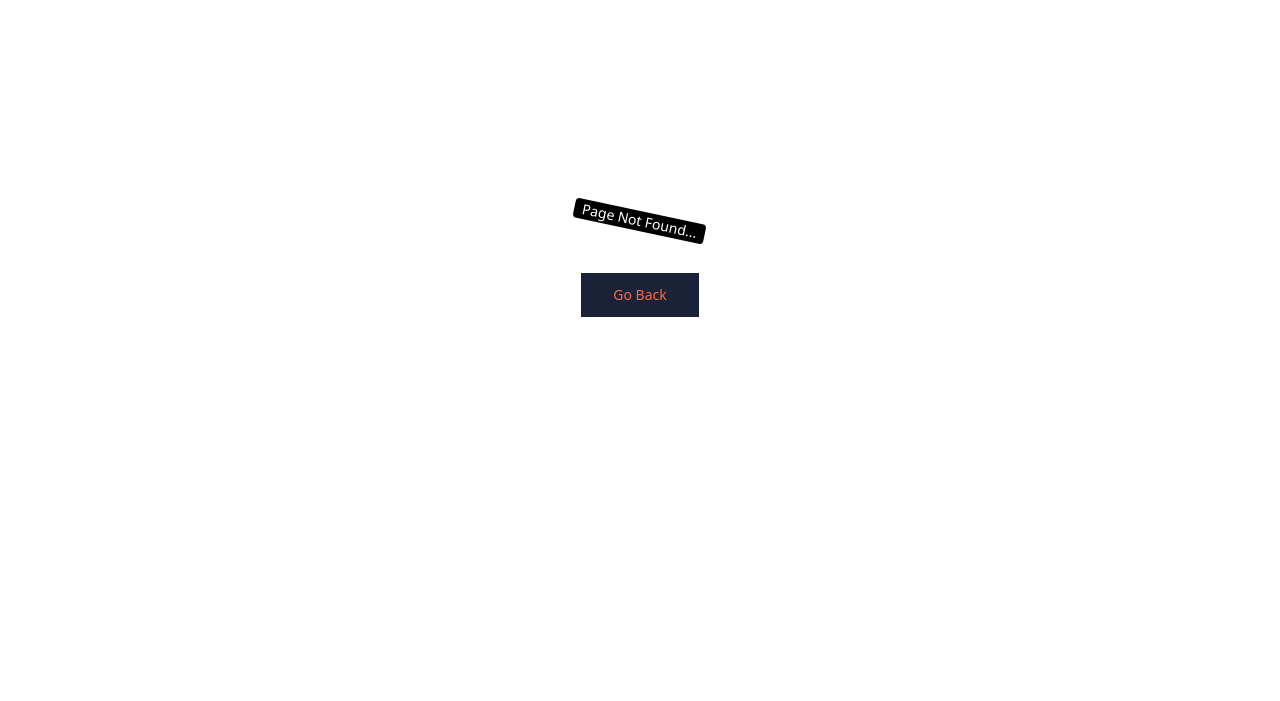
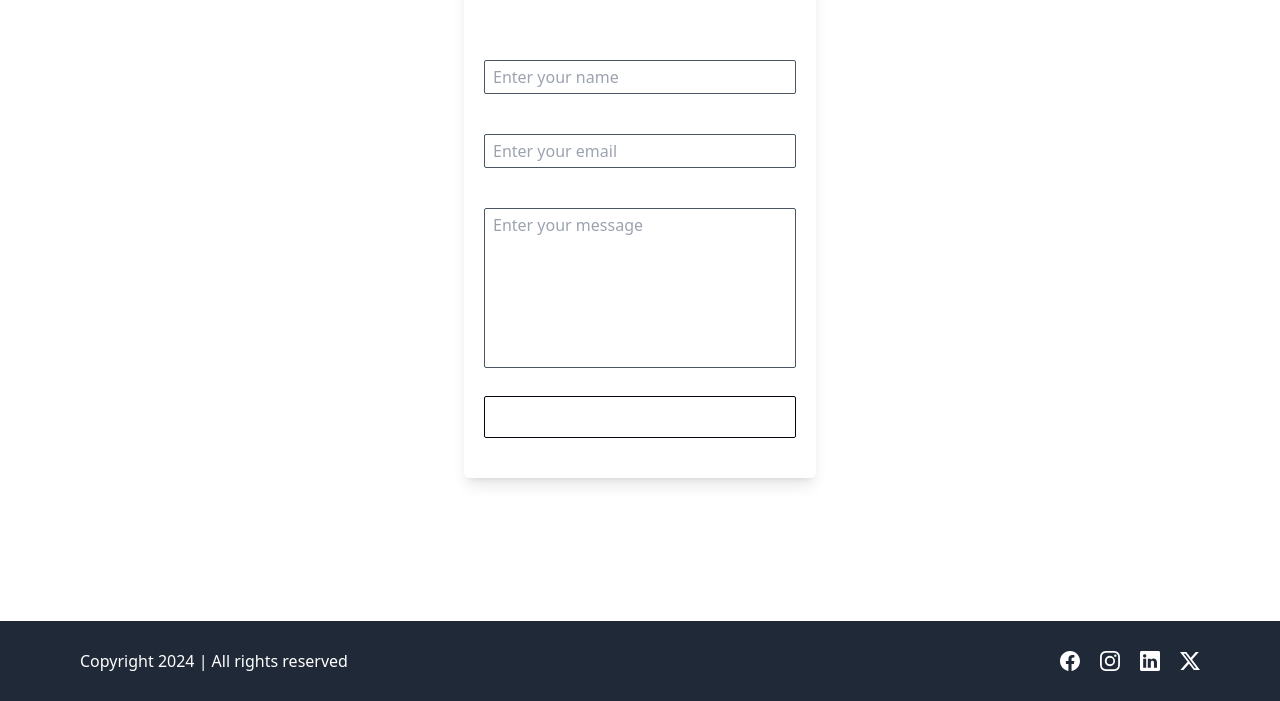
Before and after one commit to abhishekreddywadi/lms-frontend, a React (Vite) app: page /contact in a window 1280 px wide. Before the commit this address had no page. Shown: the part 179-880 px from the top of the page. Before the commit the page ends 800 px from the top, so only its background shows below. Built offline with nearby package versions, Linux system fonts and the light colour scheme.

Commit message:
Added contact us page

```diff
--- a/src/App.jsx
+++ b/src/App.jsx
@@ -8,6 +8,7 @@ import HomePage from "../src/pages/HomePage";
 import Footer from "./components/Footer";
 import HomeLayout from "./Layouts/HomeLayout";
 import AboutUs from "./pages/AboutUs";
+import Contact from "./pages/Contact";
 import CourseList from "./pages/courses/CourseList";
 import Login from "./pages/Login";
 import NotFound from "./pages/NotFound";
@@ -23,6 +24,7 @@ function App() {
         <Route path="/" element={<HomePage />}></Route>
         <Route path="/about" element={<AboutUs />}></Route>
         <Route path="/course" element={<CourseList />}></Route>
+        <Route path="/contact" element={<Contact />}></Route>
 
         <Route path="/signup" element={<SignUp />}></Route>
         <Route path="/login" element={<Login />}></Route>
--- /dev/null
+++ b/src/Helpers/RegexHelper.js
@@ -0,0 +1,11 @@
+export const isEmail = (string) => {
+  // Adding email logic
+  // eslint-disable-next-line no-useless-escape
+  const emailValidator = /^\w+([\.-]?\w+)*@\w+([\.-]?\w+)*(\.\w{2,3})+$/;
+  return emailValidator.test(string);
+};
+// export const isPassword = (string) => {
+//     // Adding password logic
+//     // const passwordValidator = /^(?=.*[a-z])(?=.*[A-Z])(?=.*\d)(?=.*[@$!%*?&])[A-Za-z\d@$!%*?&]{8,}$/;
+//     // return passwordValidator.test(string);
+// }
--- /dev/null
+++ b/src/pages/Contact.jsx
@@ -0,0 +1,102 @@
+// import React from 'react'
+import { useState } from "react";
+import toast from "react-hot-toast";
+
+import axiosInstance from "../Helpers/axiosInstance";
+import { isEmail } from "../Helpers/RegexHelper";
+import HomeLayout from "../Layouts/HomeLayout";
+
+function Contact() {
+  const [userInput, setUserInput] = useState({
+    name: "",
+    email: "",
+    message: "",
+  });
+  const handleChange = (e) => {
+    setUserInput({ ...userInput, [e.target.name]: e.target.value });
+  };
+  const onFormSubmit = async (e) => {
+    e.preventDefault();
+    // console.log(userInput);
+    if (!userInput.name || !userInput.email || !userInput.message) {
+      toast.error("Please fill all fields", {
+        duration: 1000,
+      });
+    }
+    if (!isEmail(userInput.email)) {
+      toast.error("Please enter a valid email address", {
+        duration: 1000,
+      });
+      return;
+    }
+    toast.success("successfully submitted", {
+      duration: 2000,
+    });
+
+    setUserInput({ name: "", email: "", message: "" });
+  };
+
+  return (
+    <HomeLayout>
+      <div className="flex items-center justify-center h-[100vh]">
+        <form
+          noValidate
+          onSubmit={onFormSubmit}
+          className="flex flex-col items-center justify-center gap-2 p-5 rounded-md text-white shadow-lg w-[22rem]"
+          action=""
+        >
+          <h1 className="text-3xl font-semibold">Contact Us</h1>
+          <div className="flex flex-col w-full gap-1">
+            <label htmlFor="name" className="text-xl font-semibold">
+              Name
+            </label>
+            <input
+              type="text"
+              className="border border-gray-600 px-2 py-1 rounded-sm"
+              id="name"
+              name="name"
+              placeholder="Enter your name"
+              value={userInput.name}
+              onChange={handleChange}
+            />
+          </div>
+          <div className="flex flex-col w-full gap-1">
+            <label htmlFor="email" className="text-xl font-semibold">
+              Email
+            </label>
+            <input
+              type="email"
+              className="border border-gray-600 px-2 py-1 rounded-sm"
+              id="email"
+              name="email"
+              placeholder="Enter your email"
+              value={userInput.email}
+              onChange={handleChange}
+            />
+          </div>
+          <div className="flex flex-col w-full gap-1">
+            <label htmlFor="message" className="text-xl font-semibold">
+              Message
+            </label>
+            <textarea
+              className="border border-gray-600 px-2 py-1 resize-none h-40 rounded-sm"
+              id="message"
+              name="message"
+              placeholder="Enter your message"
+              value={userInput.message}
+              onChange={handleChange}
+            />
+          </div>
+          <button
+            className=" w-full border border-gray-950 hover:bg-gray-950 hover:scale-95 transition-all ease-in-out duration-300 text-white px-4 py-2 my-5 rounded-sm font-semibold cursor-pointer "
+            type="submit"
+          >
+            Submit
+          </button>
+        </form>
+      </div>
+    </HomeLayout>
+  );
+}
+
+export default Contact;
--- a/src/pages/courses/CourseList.jsx
+++ b/src/pages/courses/CourseList.jsx
@@ -28,7 +28,7 @@ function CourseList() {
             Explore the Courses made by
             <span className="font-bold text-yellow-500 ">Industry Experts</span>
           </h1>
-          <div className="mb-10 flex flex-wrap gap-10  items-center  justify-center w-[80vw]  ">
+          <div className="mb-10 flex flex-wrap gap-10  items-center  justify-start w-[80vw]  ">
             {courseData?.map((course) => {
               // eslint-disable-next-line react/jsx-key
               return <CourseCard data={course} />;
```
